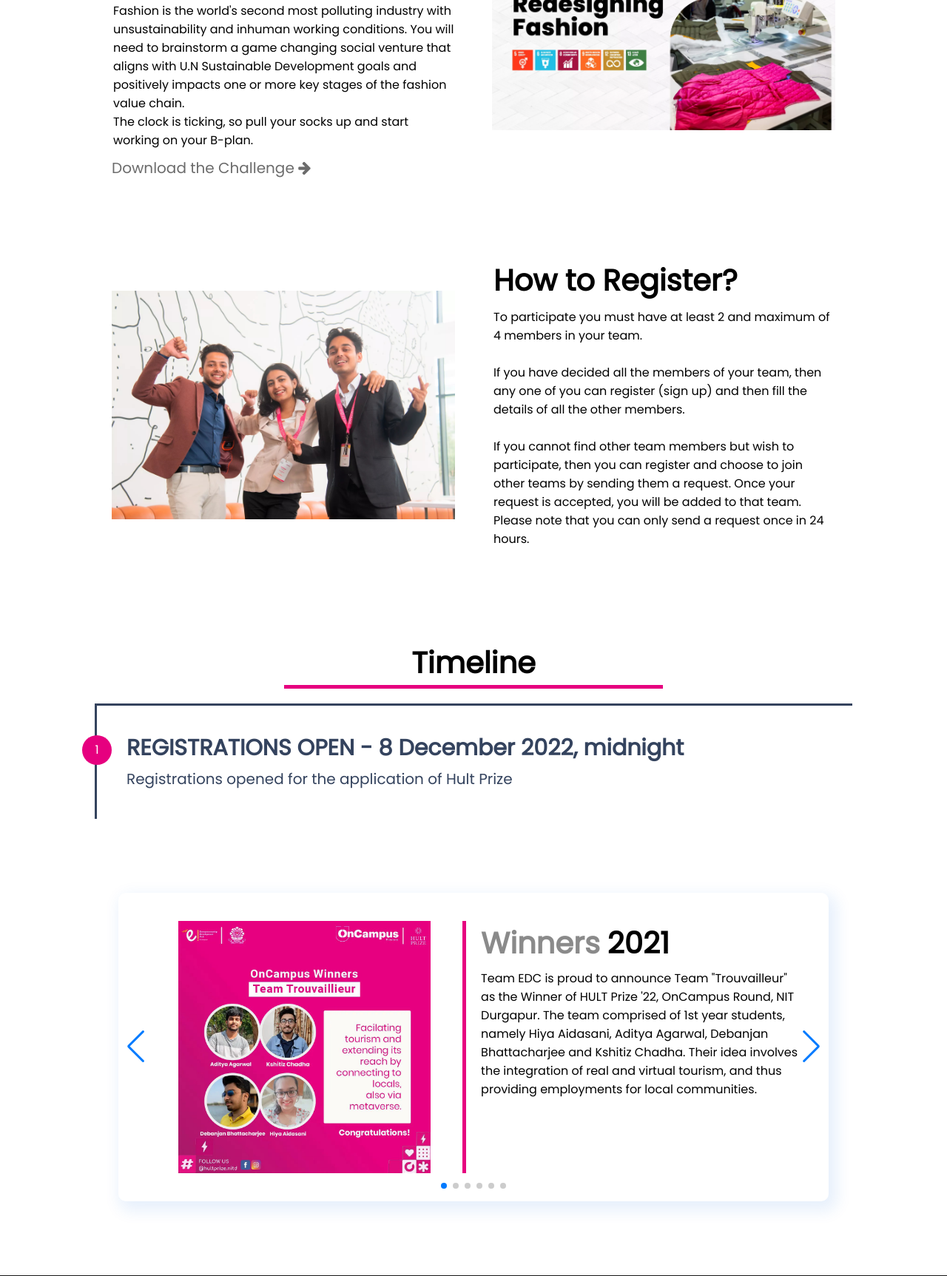
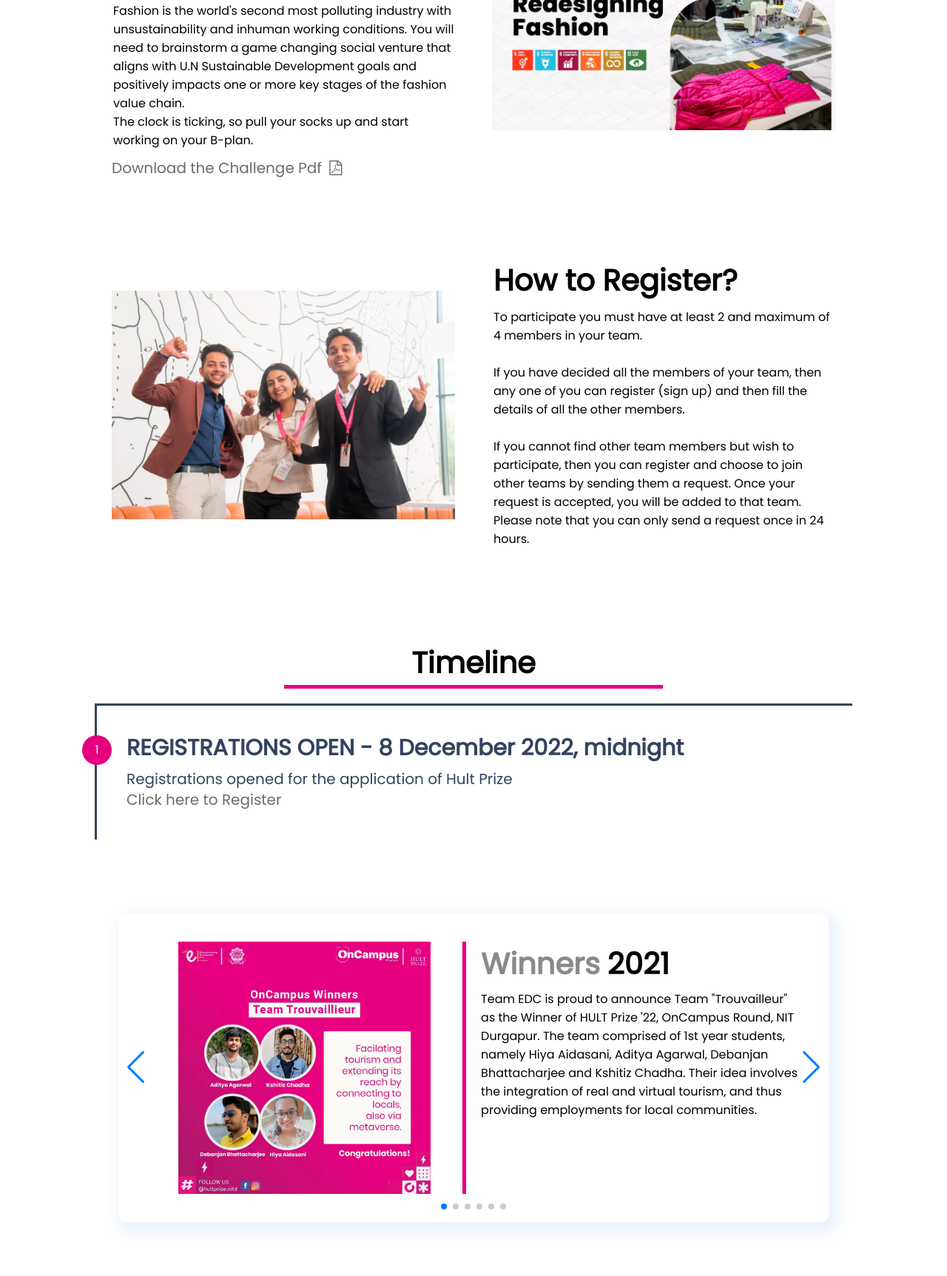
Before and after one commit to YashNahata/hult-prize, a Django app: page / in a window 1280 px wide. Shown: the part 1162-2887 px from the top of the page at 74% size. Run offline with Django 4.2, Linux system fonts and the light colour scheme.

Commit message:
Changes in frontend

```diff
--- a/teams/static/css/home.css
+++ b/teams/static/css/home.css
@@ -517,3 +517,17 @@ main .title {
     line-height: 18px;
   }
 }
+
+.fa-file-pdf-o {
+  margin-left: 5px;
+}
+.timelineLink {
+  margin-top: 10px;
+  margin-right: 5px;
+  text-decoration: none;
+  color: rgb(108, 108, 108);
+  font-size: 20px;
+}
+.timelineLink:hover {
+  text-decoration: underline;
+}
--- a/teams/static/css/navbar.css
+++ b/teams/static/css/navbar.css
@@ -27,6 +27,7 @@
   justify-content: center;
   align-items: center;
   flex-wrap: nowrap;
+  padding: 0.5rem;
 }
 
 .leftNavBar {
--- /dev/null
+++ b/teams/static/js/home.js
@@ -0,0 +1,54 @@
+//twitter
+let twitter = document.getElementById("twitter");
+let twitterIcon = document.getElementById("twitter-icon");
+
+twitter.addEventListener("mouseover", () => {
+  twitterIcon.style.color = "white";
+});
+twitter.addEventListener("mouseout", () => {
+  twitterIcon.style.color = "black";
+});
+
+//fb
+let fb = document.getElementById("fb");
+let fbIcon = document.getElementById("fb-icon");
+
+fb.addEventListener("mouseover", () => {
+  fbIcon.style.color = "white";
+});
+fb.addEventListener("mouseout", () => {
+  fbIcon.style.color = "black";
+});
+
+//insta
+let insta = document.getElementById("insta");
+let instaIcon = document.getElementById("insta-icon");
+
+insta.addEventListener("mouseover", () => {
+  instaIcon.style.color = "white";
+});
+insta.addEventListener("mouseout", () => {
+  instaIcon.style.color = "black";
+});
+
+//yt
+let yt = document.getElementById("yt");
+let ytIcon = document.getElementById("yt-icon");
+
+yt.addEventListener("mouseover", () => {
+  ytIcon.style.color = "white";
+});
+yt.addEventListener("mouseout", () => {
+  ytIcon.style.color = "black";
+});
+
+//linkedin
+let linkedin = document.getElementById("linkedin");
+let linkedinIcon = document.getElementById("linkedin-icon");
+
+linkedin.addEventListener("mouseover", () => {
+  linkedinIcon.style.color = "white";
+});
+linkedin.addEventListener("mouseout", () => {
+  linkedinIcon.style.color = "black";
+});
--- a/teams/static/js/swiper.js
+++ b/teams/static/js/swiper.js
@@ -13,8 +13,28 @@ var swiper = new Swiper(".mySwiper", {
   },
 });
 
+let swiperArea = document.getElementById("swiper");
 let nextBtn = document.getElementById("autoClick");
 
+let hover = true;
+
+swiperArea.addEventListener("mouseover", () => {
+  hover = true;
+  console.log("true");
+});
+swiperArea.addEventListener("mouseout", () => {
+  hover = false;
+  console.log("false ");
+});
+// window.setInterval(() => {
+//   if (!hover) {
+//     window.setInterval(() => {
+//       nextBtn.click();
+//     }, 3000);
+//   } else {
+//     console.log("still");
+//   }
+// }, 1000);
 window.setInterval(() => {
   nextBtn.click();
-}, 5000);
+}, 7000);
--- a/teams/templates/home.html
+++ b/teams/templates/home.html
@@ -106,7 +106,7 @@ The clock is ticking, so pull your socks up and start working on your B-plan.
  <br>
       </p>
       <a href="https://a.storyblok.com/f/133195/x/c87070884e/2023-hult-prize-challenge.pdf" target="_blank">
-        Download the Challenge <i class="fa fa-arrow-right"></i> </a>
+        Download the Challenge Pdf <i class="fa fa-file-pdf-o"></i> </a>
     </div>
     <div class="imageContent">
       <img src="{% static 'assets/challenge.png' %}" />
@@ -128,18 +128,24 @@ The clock is ticking, so pull your socks up and start working on your B-plan.
 </section>
 
 <!-- timeline -->
+
 <main>
   <h2 class="title">Timeline</h2>
-  <!-- duplicate this only -->
+
   <div class="timeline">
     <h3 class="heading-timeline">REGISTRATIONS OPEN - 8 December 2022, midnight</h3>
-    <p class="content-timeline">Registrations opened for the application of Hult Prize</p>
+    <p class="content-timeline">
+      Registrations opened for the application of Hult Prize
+      <br>
+      <a href="/signup" class="timelineLink"> Click here to Register <i class="fa-solid fa-pen-to-square"></i> </a>
+    </p>
+
   </div>
-  <!--  -->
+
 </main>
 
 <!-- Swiper -->
-<div class="swiper mySwiper">
+<div class="swiper mySwiper" id="swiper">
     <div class="swiper-wrapper">
 
       <!-- slide 1 -->
@@ -201,11 +207,9 @@ The clock is ticking, so pull your socks up and start working on your B-plan.
                 <h2>2021</h2>
             </div>
             <p class="contentTransition" id="contentTransition">
-              Team EDC is proud to announce Team "Aakarsh" as the Joint Runner Up of HULT Prize '22,
-              OnCampus Round, NIT Durgapur. The team comprised of 1st year students, namely Priyanshu Bartwal,
-              Anshu Agarwal, Liza Gupta and Bedabrata Brahma. Their idea involves the revival of the
-              captivating collection of lost Indian culture and providing the local artisans, a platform to manufacture
-               products and art in old traditional ways along with a ready market.
+              Team EDC is proud to announce Team "Homely Bites" as the Joint Runner Up of HULT Prize '22, OnCampus Round, NIT Durgapur.
+              The team comprised of 1st year students, namely Mohd Shoeb, Poorab Kumar, Sanvie Singhal and Manshi Singh. Their idea
+              involves the provision of home-style meals and local delicacies, prepared by small scale shops at minimal price and time.
             </p>
 
         </div>
@@ -365,9 +369,12 @@ The clock is ticking, so pull your socks up and start working on your B-plan.
     </div>
   </div>
 </footer>
+
+
 {% endblock body %}
 {% block script %}
 <script src="https://cdn.jsdelivr.net/npm/swiper/swiper-bundle.min.js"></script>
+<script src="{%static 'js/home.js' %}"></script>
 <script src="{%static 'js/swiper.js' %}"></script>
 <script>
   const closeBtn = document.querySelector(".btn-close");
```
Also changed, not shown: teams/static/css/login.css (+33 -7 lines).
